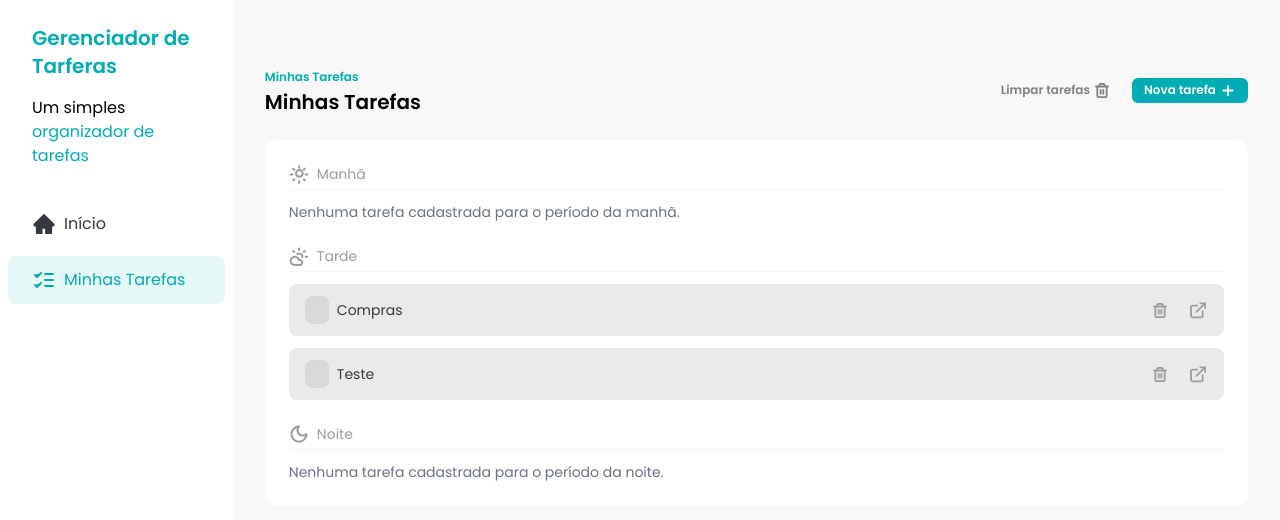
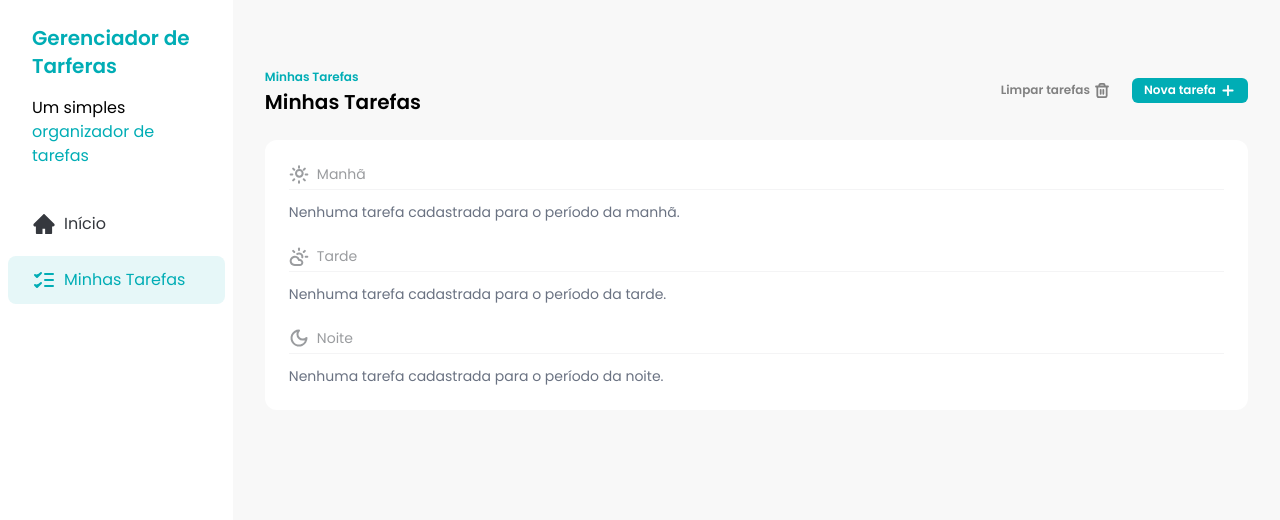
Before and after one commit to Andersonamalta/task-manager, a React (Vite) app: page / in a window 1280 px wide. Shown: the top 520 px of the page. Built offline with nearby package versions, Linux system fonts and the light colour scheme; data requests are answered from the project's data file.

Commit message:
feat: add react query from to Task component

```diff
--- a/db.json
+++ b/db.json
@@ -1,19 +1,5 @@
 {
   "tasks": [
-    {
-      "id": "366c35f7-71ce-4552-9ed2-104609b7db44",
-      "time": "Tarde",
-      "title": "Compras",
-      "description": "Compras do mês de Março",
-      "status": "not_started"
-    },
-    {
-      "id": "aa50dae0-104c-4370-b226-eab450d66578",
-      "time": "Tarde",
-      "title": "Teste",
-      "description": "Teste 1",
-      "status": "not_started"
-    },
     {
       "id": "d88660b7-ed30-4417-9990-e1d50be00b58",
       "status": "not_started"
--- a/package.json
+++ b/package.json
@@ -11,6 +11,7 @@
     "prepare": "husky"
   },
   "dependencies": {
+    "@tanstack/react-query": "^5.51.21",
     "json-server": "^1.0.0-beta.1",
     "prop-types": "^15.8.1",
     "react": "^18.2.0",
--- a/src/components/Tasks.jsx
+++ b/src/components/Tasks.jsx
@@ -13,29 +13,27 @@ import TaskSeparator from "./TasksSeparator"
 import Button from "./Button"
 import TaskIem from "./TaskItem"
 import AddTaskDialog from "./AddTaskDialog"
+import { useQuery, useQueryClient } from "@tanstack/react-query"
 
 const Tasks = () => {
-  const [tasks, setTasks] = useState([])
-  const [addTaskDialogIsOpen, setAddTaskDialogIsOpen] = useState(false)
-
-  // Buscar as tarefas no Banco de dados
-  useEffect(() => {
-    const fetchTasks = async () => {
-      // Preciso pegar os dados da API
+  const queryClient = useQueryClient()
+  const { data: tasks } = useQuery({
+    queryKey: "tasks",
+    queryFn: async () => {
       const response = await fetch("http://localhost:3000/tasks", {
         method: "GET",
       })
       const tasks = await response.json()
-      // Após pegar os dados da API, atualizar o meu state "tasks"
-      setTasks(tasks)
-    }
-    fetchTasks()
-  }, [])
+      return tasks
+    },
+  })
+
+  const [addTaskDialogIsOpen, setAddTaskDialogIsOpen] = useState(false)
 
   // Pega todas as tarefas com o time igual a morning e armazena nessa variavel
-  const morningTasks = tasks.filter((task) => task.time == "Manhã")
-  const aftrnoonTasks = tasks.filter((task) => task.time == "Tarde")
-  const eveningTasks = tasks.filter((task) => task.time == "Noite")
+  const morningTasks = tasks?.filter((task) => task.time == "Manhã")
+  const aftrnoonTasks = tasks?.filter((task) => task.time == "Tarde")
+  const eveningTasks = tasks?.filter((task) => task.time == "Noite")
 
   const handleTaskCheckboxClick = (taskId) => {
     const newTasks = tasks.map((task) => {
@@ -56,20 +54,21 @@ const Tasks = () => {
       }
       return task
     })
-    setTasks(newTasks)
+    queryClient.setQueryData("tasks", newTasks)
   }
 
   // Adicionar uma tarefa nova ao banco de dados
-  const onTaskSubmitSuccess = (task) => {
-    setTasks([...tasks, task])
+  const onTaskSubmitSuccess = async (task) => {
+    queryClient.setQueryData("tasks", (currentTasks) => [...currentTasks, task])
     toast.success("Tarefa adicionada com sucesso!!")
     setDeleteTaskIsLoading(false)
   }
 
   // Deletar uma tarefa do banco de dados
   const onTaskDeleteSuccess = async (taskId) => {
-    const newTasks = tasks.filter((task) => task.id != taskId)
-    setTasks(newTasks)
+    queryClient.setQueryData("tasks", (currentTasks) =>
+      currentTasks.filter((task) => task.id != taskId)
+    )
     toast.success("Tarefa deletada com sucesso!")
   }
 
@@ -108,13 +107,13 @@ const Tasks = () => {
         {/* Manhã */}
         <div className="space-y-3">
           <TaskSeparator title="Manhã" icon={<SunIcon />} />
-          {morningTasks.length === 0 && (
+          {morningTasks?.length === 0 && (
             <p className="text-sm text-gray-500">
               Nenhuma tarefa cadastrada para o período da manhã.
             </p>
           )}
           {/* Lista todas as tarefas */}
-          {morningTasks.map((task) => (
+          {morningTasks?.map((task) => (
             <TaskIem
               key={task.id}
               task={task}
@@ -127,13 +126,13 @@ const Tasks = () => {
         {/* Tarde */}
         <div className="my-6 space-y-3">
           <TaskSeparator title="Tarde" icon={<CloudSunIcon />} />
-          {aftrnoonTasks.length === 0 && (
+          {aftrnoonTasks?.length === 0 && (
             <p className="text-sm text-gray-500">
               Nenhuma tarefa cadastrada para o período da tarde.
             </p>
           )}
           {/* Lista todas as tarefas */}
-          {aftrnoonTasks.map((task) => (
+          {aftrnoonTasks?.map((task) => (
             <TaskIem
               key={task.id}
               task={task}
@@ -146,13 +145,13 @@ const Tasks = () => {
         {/* Noite */}
         <div className="space-y-3">
           <TaskSeparator title="Noite" icon={<MoonIcon />} />
-          {eveningTasks.length === 0 && (
+          {eveningTasks?.length === 0 && (
             <p className="text-sm text-gray-500">
               Nenhuma tarefa cadastrada para o período da noite.
             </p>
           )}
           {/* Lista todas as tarefas */}
-          {eveningTasks.map((task) => (
+          {eveningTasks?.map((task) => (
             <TaskIem
               key={task.id}
               task={task}
--- a/src/main.jsx
+++ b/src/main.jsx
@@ -5,6 +5,9 @@ import "./index.css"
 import { createBrowserRouter, RouterProvider } from "react-router-dom"
 import TaskDetailsPage from "./pages/task-details.jsx"
 import { Toaster } from "sonner"
+import { QueryClientProvider, QueryClient } from "@tanstack/react-query"
+
+const queryClient = new QueryClient()
 
 const router = createBrowserRouter([
   {
@@ -19,7 +22,9 @@ const router = createBrowserRouter([
 
 ReactDOM.createRoot(document.getElementById("root")).render(
   <React.StrictMode>
-    <Toaster toastOptions={{ style: { color: "#3E383E" } }} />
-    <RouterProvider router={router} />
+    <QueryClientProvider client={queryClient}>
+      <Toaster toastOptions={{ style: { color: "#3E383E" } }} />
+      <RouterProvider router={router} />
+    </QueryClientProvider>
   </React.StrictMode>
 )
```
Also changed, not shown: 1 other file (tests, documents, lock files or other folders).
